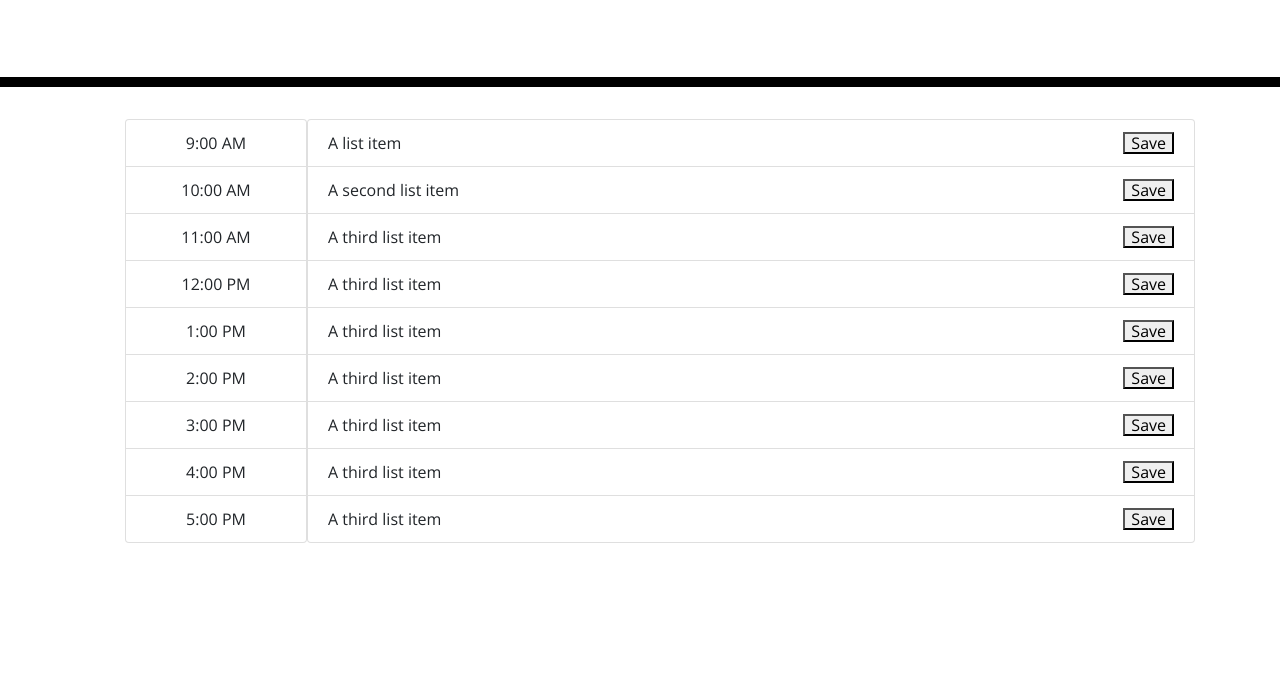
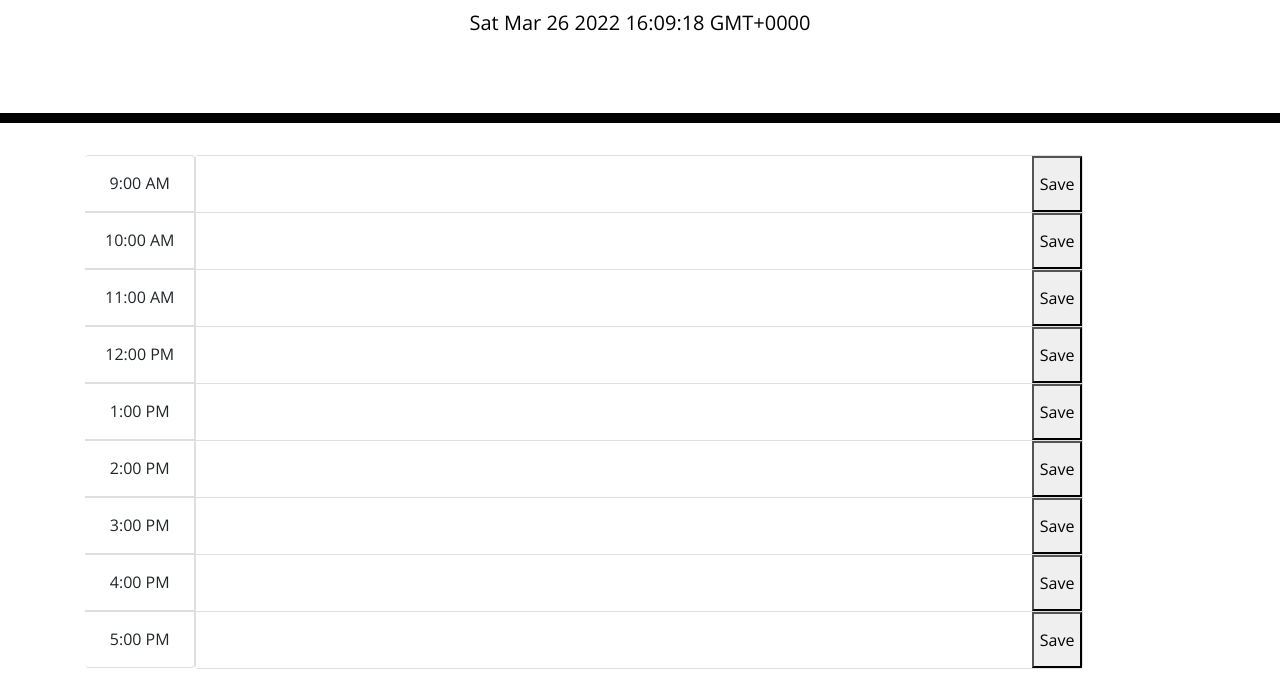
Before and after one commit to ILuton/Work-Day-Scheduler, a plain HTML site: page index.html in a window 1280 px wide. Shown: the part 181-865 px from the top of the page. Before the commit the page ends 800 px from the top, so only its background shows below. Drawn offline with nearby package versions, Linux system fonts and the light colour scheme.

Commit message:
local storage set and get functionality for the timeslots

```diff
--- a/index.html
+++ b/index.html
@@ -18,6 +18,10 @@
       href="https://fonts.googleapis.com/css?family=Open+Sans&display=swap"
       rel="stylesheet"
     />
+    <script
+      type="text/javascript"
+      src="https://cdnjs.cloudflare.com/ajax/libs/moment.js/2.27.0/moment.min.js"
+    ></script>
     <link rel="stylesheet" href="style.css" />
     <title>Work Day Scheduler</title>
   </head>
@@ -31,71 +35,113 @@
     <div class="container">
       <!-- Timeblocks go here -->
       <ul class="list-times">
-        <li class="list-group-item d-flex justify-content-center align-items-center">
+        <li
+          class="list-group-item d-flex justify-content-center align-items-center"
+        >
           9:00 AM
         </li>
-        <li class="list-group-item d-flex justify-content-center align-items-center">
+        <li
+          class="list-group-item d-flex justify-content-center align-items-center"
+        >
           10:00 AM
         </li>
-        <li class="list-group-item d-flex justify-content-center align-items-center">
+        <li
+          class="list-group-item d-flex justify-content-center align-items-center"
+        >
           11:00 AM
         </li>
-        <li class="list-group-item d-flex justify-content-center align-items-center">
+        <li
+          class="list-group-item d-flex justify-content-center align-items-center"
+        >
           12:00 PM
         </li>
-        <li class="list-group-item d-flex justify-content-center align-items-center">
+        <li
+          class="list-group-item d-flex justify-content-center align-items-center"
+        >
           1:00 PM
         </li>
-        <li class="list-group-item d-flex justify-content-center align-items-center">
+        <li
+          class="list-group-item d-flex justify-content-center align-items-center"
+        >
           2:00 PM
-        </li><li class="list-group-item d-flex justify-content-center align-items-center">
+        </li>
+        <li
+          class="list-group-item d-flex justify-content-center align-items-center"
+        >
           3:00 PM
-        </li><li class="list-group-item d-flex justify-content-center align-items-center">
+        </li>
+        <li
+          class="list-group-item d-flex justify-content-center align-items-center"
+        >
           4:00 PM
-        </li><li class="list-group-item d-flex justify-content-center align-items-center">
+        </li>
+        <li
+          class="list-group-item d-flex justify-content-center align-items-center"
+        >
           5:00 PM
         </li>
       </ul>
 
       <ul class="list-group">
-        <li class="list-group-item d-flex justify-content-between align-items-center">
-          A list item
-          <button class="9Save">Save</button>
+        <li
+          class="list-group-item d-flex justify-content-between align-items-center"
+        >
+          <input type="text" id="nineTime" />
+          <button class="nineSave">Save</button>
         </li>
-        <li class="list-group-item d-flex justify-content-between align-items-center">
-          A second list item
-          <button class="10Save">Save</button>
+        <li
+          class="list-group-item d-flex justify-content-between align-items-center"
+        >
+          <input type="text" id="tenTime" />
+          <button class="tenSave">Save</button>
         </li>
-        <li class="list-group-item d-flex justify-content-between align-items-center">
-          A third list item
-          <button class="11Save">Save</button>
+        <li
+          class="list-group-item d-flex justify-content-between align-items-center"
+        >
+          <input type="text" id="elevenTime" />
+          <button class="elevenSave">Save</button>
         </li>
-        <li class="list-group-item d-flex justify-content-between align-items-center">
-          A third list item
-          <button class="12Save">Save</button>
+        <li
+          class="list-group-item d-flex justify-content-between align-items-center"
+        >
+          <input type="text" id="noonTime" />
+          <button class="noonSave">Save</button>
         </li>
-        <li class="list-group-item d-flex justify-content-between align-items-center">
-          A third list item
-          <button class="1Save">Save</button>
+        <li
+          class="list-group-item d-flex justify-content-between align-items-center"
+        >
+          <input type="text" id="oneTime" />
+          <button class="oneSave">Save</button>
         </li>
-        <li class="list-group-item d-flex justify-content-between align-items-center">
-          A third list item
-          <button class="2Save">Save</button>
-        </li><li class="list-group-item d-flex justify-content-between align-items-center">
-          A third list item
-          <button class="3Save">Save</button>
-        </li><li class="list-group-item d-flex justify-content-between align-items-center">
-          A third list item
-          <button class="4Save">Save</button>
-        </li><li class="list-group-item d-flex justify-content-between align-items-center">
-          A third list item
-          <button class="5Save">Save</button>
+        <li
+          class="list-group-item d-flex justify-content-between align-items-center"
+        >
+          <input type="text" id="twoTime" />
+          <button class="twoSave">Save</button>
+        </li>
+        <li
+          class="list-group-item d-flex justify-content-between align-items-center"
+        >
+          <input type="text" id="threeTime" />
+          <button class="threeSave">Save</button>
+        </li>
+        <li
+          class="list-group-item d-flex justify-content-between align-items-center"
+        >
+          <input type="text" id="fourTime" />
+          <button class="fourSave">Save</button>
+        </li>
+        <li
+          class="list-group-item d-flex justify-content-between align-items-center"
+        >
+          <input type="text" id="fiveTime" />
+          <button class="fiveSave">Save</button>
         </li>
       </ul>
-
     </div>
 
     <script src="https://cdnjs.cloudflare.com/ajax/libs/jquery/3.2.1/jquery.min.js"></script>
     <script src="https://cdnjs.cloudflare.com/ajax/libs/moment.js/2.24.0/moment.min.js"></script>
+    <script src="script.js"></script>
   </body>
 </html>
--- /dev/null
+++ b/script.js
@@ -0,0 +1,94 @@
+//input boxes
+const nineTime = document.getElementById("nineTime");
+const tenTime = document.getElementById("tenTime");
+const elevenTime = document.getElementById("elevenTime");
+const noonTime = document.getElementById("noonTime");
+const oneTime = document.getElementById("oneTime");
+const twoTime = document.getElementById("twoTime");
+const threeTime = document.getElementById("threeTime");
+const fourTime = document.getElementById("fourTime");
+const fiveTime = document.getElementById("fiveTime");
+
+//sumbit buttons
+const nineBtn = document.querySelector(".nineSave");
+const tenBtn = document.querySelector(".tenSave");
+const elevenBtn = document.querySelector(".elevenSave");
+const noonBtn = document.querySelector(".noonSave");
+const oneBtn = document.querySelector(".oneSave");
+const twoBtn = document.querySelector(".twoSave");
+const threeBtn = document.querySelector(".threeSave");
+const fourBtn = document.querySelector(".fourSave");
+const fiveBtn = document.querySelector(".fiveSave");
+
+// getting P in header to add date to
+const currentDay = document.getElementById("currentDay");
+
+
+// function to save items typed into timeblocks to local storage
+
+function setTask () {
+
+    nineBtn.addEventListener("click", function() {
+        localStorage.setItem('nineInput', nineTime.value)
+    });
+
+    tenBtn.addEventListener("click", function() {
+        localStorage.setItem('tenInput', tenTime.value)
+    });
+
+    elevenBtn.addEventListener("click", function() {
+        localStorage.setItem('elevenInput', elevenTime.value)
+    });
+
+    noonBtn.addEventListener("click", function() {
+        localStorage.setItem('noonInput', noonTime.value)
+    });
+
+    oneBtn.addEventListener("click", function() {
+        localStorage.setItem('oneInput', oneTime.value)
+    });
+
+    twoBtn.addEventListener("click", function() {
+        localStorage.setItem('twoInput', twoTime.value)
+    });
+
+    threeBtn.addEventListener("click", function() {
+        localStorage.setItem('threeInput', threeTime.value)
+    });
+
+    fourBtn.addEventListener("click", function() {
+        localStorage.setItem('fourInput', fourTime.value)
+    });
+
+    fiveBtn.addEventListener("click", function() {
+        localStorage.setItem('fiveInput', fiveTime.value)
+    });
+};
+
+//function to get saved items from local storage to time blocks
+function getTask () {
+
+    nineTime.value =  localStorage.getItem("nineInput");
+    tenTime.value =  localStorage.getItem("tenInput");
+    elevenTime.value =  localStorage.getItem("elevenInput");
+    noonTime.value =  localStorage.getItem("noonInput");
+    oneTime.value =  localStorage.getItem("oneInput");
+    twoTime.value =  localStorage.getItem("twoInput");
+    threeTime.value =  localStorage.getItem("threeInput");
+    fourTime.value =  localStorage.getItem("fourInput");
+    fiveTime.value =  localStorage.getItem("fiveInput");
+}
+
+//function to add current date and time to header
+
+function dayAndTime () {
+
+    currentDay.textContent = moment();
+
+
+}
+// getTask();
+// saveTask();
+dayAndTime();
+
+console.log(moment());
--- a/style.css
+++ b/style.css
@@ -1,3 +1,7 @@
+* {
+  box-sizing: border-box;
+}
+
 body {
   font-family: 'Open Sans', sans-serif;
   font-size: 16px;
@@ -77,13 +81,31 @@ textarea {
   display: flex;
 }
 
-.list-times {
+.list-times{
+  padding: 0px;
+}
 
-  width: 20%;
-  line-height: 22px;
+
+.list-times li {
+
+  width: 100%;
+  line-height: 31px;
   border-left: none;
+  margin: 0px;
 }
 
 .list-group {
   width: 80%;
+  line-height: 50px;
+  padding: 0;
 }
+
+.list-group li {
+  padding: 0;;
+
+}
+input {
+  border: none;
+  width: 90%;
+  height: 100%;
+}
```
